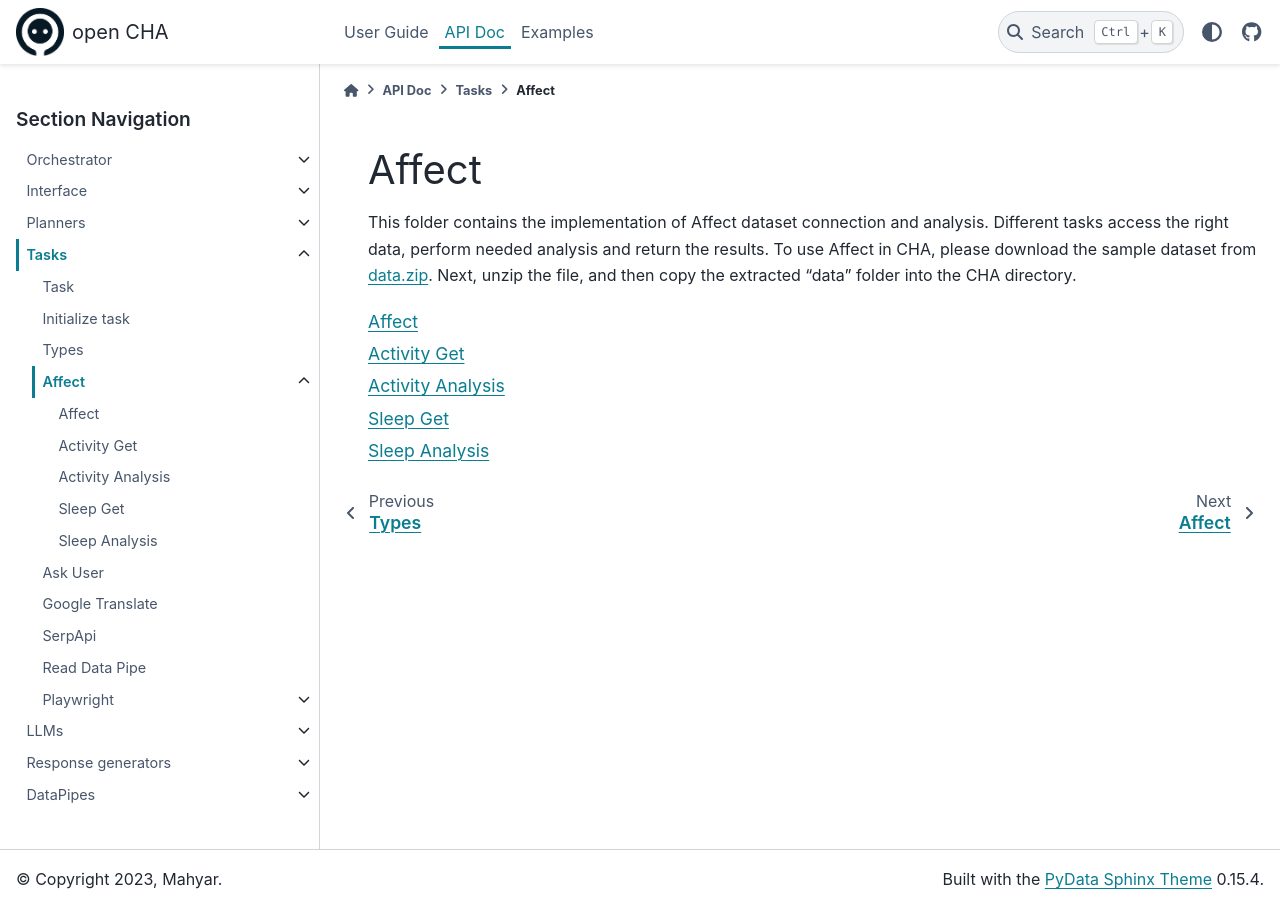
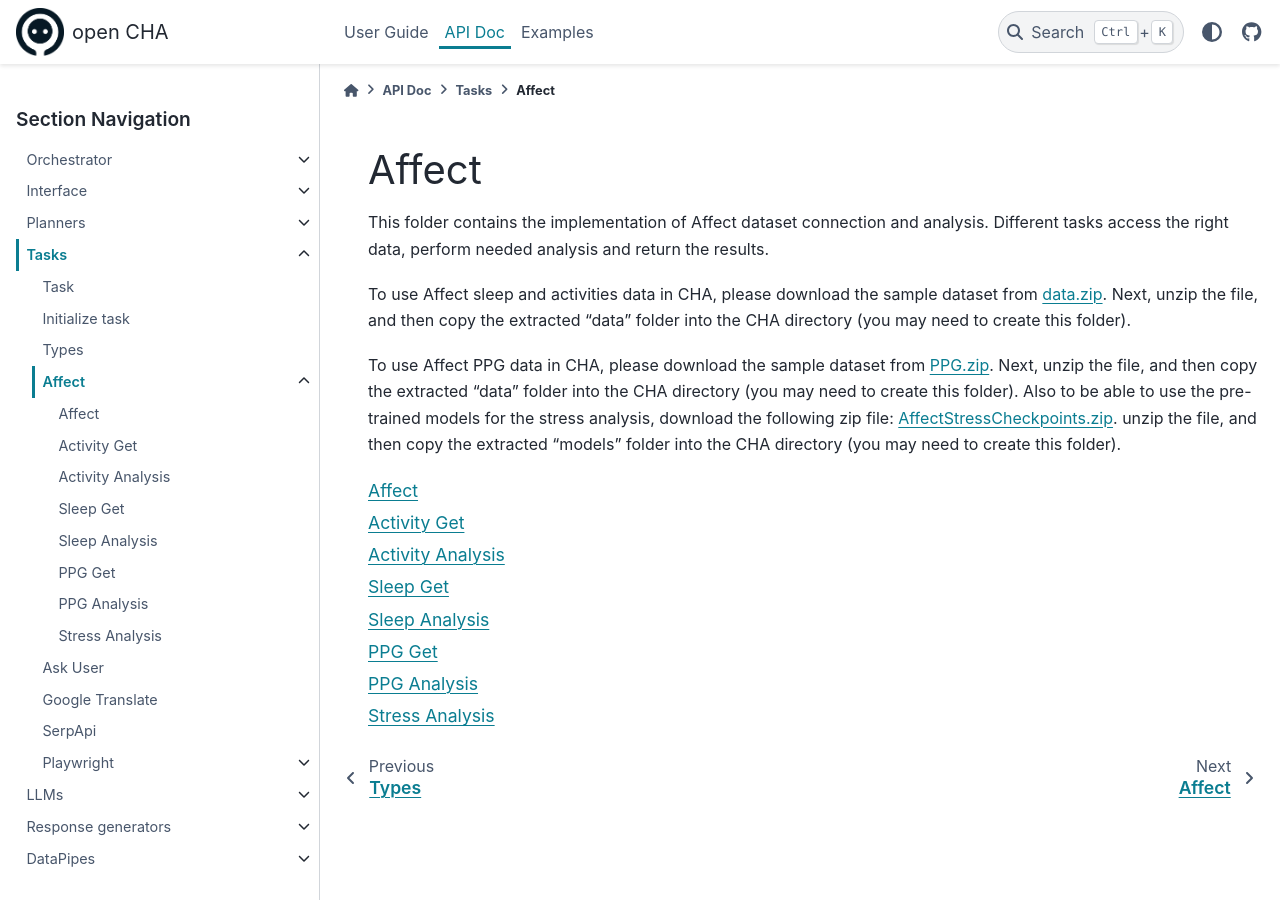
Before and after one commit to Institute4FutureHealth/CHA, a Sphinx documentation site: the page built from docs/source/api/tasks/affect/index.rst, in a window 1280 px wide and 900 px high. Built offline with Sphinx 7.4.7 and the PyData theme 0.15.4, drawn with Linux system fonts in a browser that asks for light colours.

Commit message:
cleaned the documentations

```diff
--- a/docs/source/api/tasks/affect/index.rst
+++ b/docs/source/api/tasks/affect/index.rst
@@ -3,9 +3,18 @@ Affect
 
 This folder contains the implementation of Affect dataset connection and analysis. Different tasks access the right data, perform needed analysis
 and return the results.
-To use Affect in CHA, please download the sample dataset from
-`data.zip <https://drive.google.com/file/d/1VRb79cbNgWX0Xn-jylzFVQfudd5bKFnz/view>`_.
-Next, unzip the file, and then copy the extracted “data” folder into the CHA directory.
+
+To use Affect sleep and activities data in CHA, please download the sample dataset from
+`data.zip <https://drive.google.com/file/d/1VRb79cbNgWX0Xn-jylzFVQfudd5bKFnz/view?usp=drive_link>`_.
+Next, unzip the file, and then copy the extracted “data” folder into the CHA directory (you may need to create this folder).
+
+To use Affect PPG data in CHA, please download the sample dataset from
+`PPG.zip <https://drive.google.com/file/d/18xbbDpQtBMq1jka-86Au4J-gdLQS4LY9/view?usp=sharing>`_.
+Next, unzip the file, and then copy the extracted “data” folder into the CHA directory (you may need to create this folder). Also to be able
+to use the pre-trained models for the stress analysis, download the following zip file:
+`AffectStressCheckpoints.zip <https://drive.google.com/file/d/1wp43DbBREfD7-4pj87T3dkY-nVinyuUA/view?usp=sharing>`_.
+unzip the file, and then copy the extracted “models” folder into the CHA directory (you may need to create this folder).
+
 
 .. toctree::
    :maxdepth: 1
@@ -15,3 +24,6 @@ Next, unzip the file, and then copy the extracted “data” folder into the CHA
    activity_analysis
    sleep_get
    sleep_analysis
+   ppg_get
+   ppg_analysis
+   stress_analysis
--- /dev/null
+++ b/docs/source/api/tasks/affect/ppg_analysis.rst
@@ -0,0 +1,4 @@
+PPG Analysis
+=============
+
+.. autoclass:: tasks.affect.ppg_analysis.PPGAnalysis
--- /dev/null
+++ b/docs/source/api/tasks/affect/ppg_get.rst
@@ -0,0 +1,4 @@
+PPG Get
+=========
+
+.. autoclass:: tasks.affect.ppg_get.PPGGet
--- /dev/null
+++ b/docs/source/api/tasks/affect/stress_analysis.rst
@@ -0,0 +1,4 @@
+Stress Analysis
+================
+
+.. autoclass:: tasks.affect.stress_analysis.StressAnalysis
--- a/docs/source/api/tasks/index.rst
+++ b/docs/source/api/tasks/index.rst
@@ -28,5 +28,4 @@ help understanding how to add new tasks.
    ask_user
    google_translator
    serpapi
-   read_from_datapipe
    playwright/index
--- a/docs/source/api/tasks/playwright/click.rst
+++ /dev/null
@@ -1,4 +0,0 @@
-Click
-=====
-
-.. autoclass:: tasks.playwright.click.Click
--- a/docs/source/api/tasks/playwright/current_page.rst
+++ /dev/null
@@ -1,4 +0,0 @@
-Current page
-============
-
-.. autoclass:: tasks.playwright.current_page.CurrentWebPage
--- a/docs/source/api/tasks/playwright/extract_hyperlinks.rst
+++ /dev/null
@@ -1,4 +0,0 @@
-Extract Hyperlinks
-==================
-
-.. autoclass:: tasks.playwright.extract_hyperlinks.ExtractHyperlinks
--- a/docs/source/api/tasks/playwright/get_elements.rst
+++ /dev/null
@@ -1,4 +0,0 @@
-Get Elements
-============
-
-.. autoclass:: tasks.playwright.get_elements.GetElements
--- a/docs/source/api/tasks/playwright/index.rst
+++ b/docs/source/api/tasks/playwright/index.rst
@@ -8,11 +8,5 @@ These tasks can be called when scraping an information from a website is needed.
    :maxdepth: 1
 
    base
-   click
-   current_page
-   extract_hyperlinks
    extract_text
-   get_elements
-   navigate_back
-   navigate
    utils
--- a/docs/source/api/tasks/playwright/navigate.rst
+++ /dev/null
@@ -1,4 +0,0 @@
-Navigate
-========
-
-.. autoclass:: tasks.playwright.navigate.Navigate
--- a/docs/source/api/tasks/playwright/navigate_back.rst
+++ /dev/null
@@ -1,4 +0,0 @@
-Navigate back
-=============
-
-.. autoclass:: tasks.playwright.navigate_back.NavigateBack
--- a/docs/source/api/tasks/read_from_datapipe.rst
+++ /dev/null
@@ -1,4 +0,0 @@
-Read Data Pipe
-===============
-
-.. autoclass:: tasks.read_from_datapipe.ReadDataPipe
```
Also changed, not shown: 1 other file.
